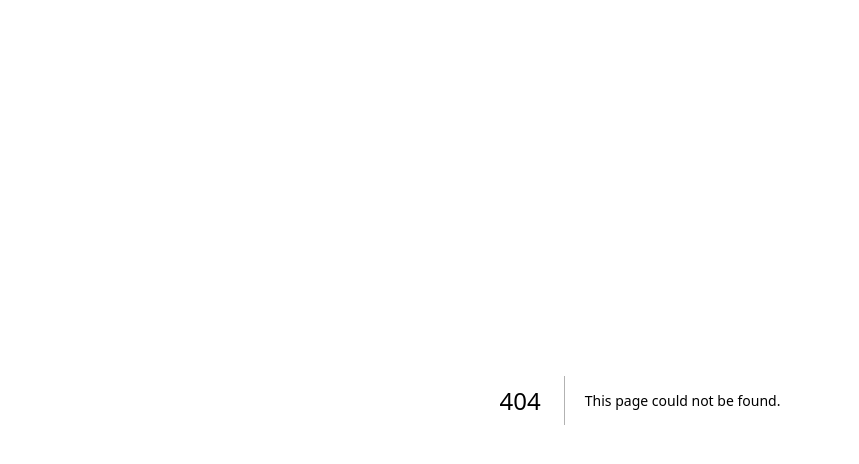
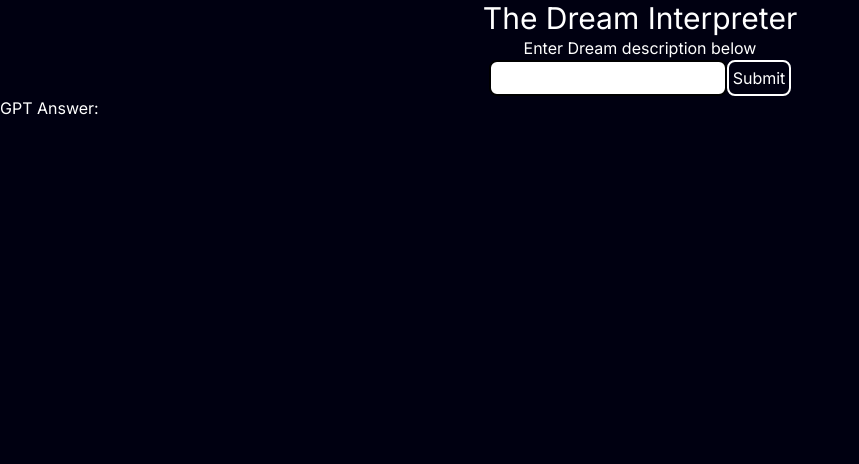
Before and after one commit to mikekochh/Dream-Interpretation, a Next.js app: page /home in a window 1280 px wide. Before the commit this address had no page. Shown: the top 464 px of the page, without its empty margins (0-859 px from the left). Built offline with nearby package versions, Linux system fonts and the light colour scheme.

Commit message:
Ability to interact with gpt

```diff
--- /dev/null
+++ b/src/app/api/dreamLookup/route.js
@@ -0,0 +1,30 @@
+const axios = require('axios');
+import { NextResponse, NextRequest } from 'next/server';
+
+import OpenAI from 'openai';
+
+
+const openai = new OpenAI({
+    apiKey: process.env.OPENAI_API_KEY,
+});
+
+
+export async function GET(request) {
+    const dream = request.nextUrl.searchParams.get('dream');
+    try {
+        const dreamData = await interpretDream(dream);
+        return NextResponse.json(dreamData);
+    } catch (error) {
+        console.log('error: ', error);
+        return NextResponse.error(error);
+    }
+}
+
+async function interpretDream(dream) {
+    const chatCompletion = await openai.chat.completions.create({
+        model: "gpt-3.5-turbo",
+        messages: [{role: "user", content: dream}],
+    })
+
+    return chatCompletion.choices;
+}
--- a/src/app/globals.css
+++ b/src/app/globals.css
@@ -2,26 +2,6 @@
 @tailwind components;
 @tailwind utilities;
 
-:root {
-  --foreground-rgb: 0, 0, 0;
-  --background-start-rgb: 214, 219, 220;
-  --background-end-rgb: 255, 255, 255;
+body {
+  background-color: #000011;
 }
-
-@media (prefers-color-scheme: dark) {
-  :root {
-    --foreground-rgb: 255, 255, 255;
-    --background-start-rgb: 0, 0, 0;
-    --background-end-rgb: 0, 0, 0;
-  }
-}
-
-body {
-  color: rgb(var(--foreground-rgb));
-  background: linear-gradient(
-      to bottom,
-      transparent,
-      rgb(var(--background-end-rgb))
-    )
-    rgb(var(--background-start-rgb));
-}
--- /dev/null
+++ b/src/app/home/page.jsx
@@ -0,0 +1,30 @@
+"use client";
+import React, { useState } from 'react';
+import OpenAI from 'openai';
+import axios from 'axios';
+
+export default function HomePage() {
+
+    const [gptInterpretation, setGptInterpretation] = useState('');
+
+    async function submitDream() {
+        const dream = document.querySelector('.DreamBox').value;
+        const res = await axios.get('/api/dreamLookup', { params: { dream } });
+        setGptInterpretation(res.data[0].message.content);
+        console.log('gptInterpretation: ', gptInterpretation);
+    }
+
+    return (
+        <div className='text-white'>
+            <h1 className="text-white text-3xl text-center">The Dream Interpreter</h1>
+            <div className="flex justify-center">Enter Dream description below</div>
+            <div className="flex justify-center">
+                <input type="text" className="DreamBox border-2 border-black rounded-lg text-black" />
+                <button className="border-2 border-white p-1 rounded-lg text-white" onClick={submitDream}>Submit</button>
+            </div>
+            <div>
+                GPT Answer: {gptInterpretation}
+            </div>
+        </div>
+    );
+}
```
Also changed, not shown: package.json (+14 -4 lines), src/dbConfig/dbConfig.js (added, +22 -0 lines), 2 other files (tests, documents, lock files or other folders).
